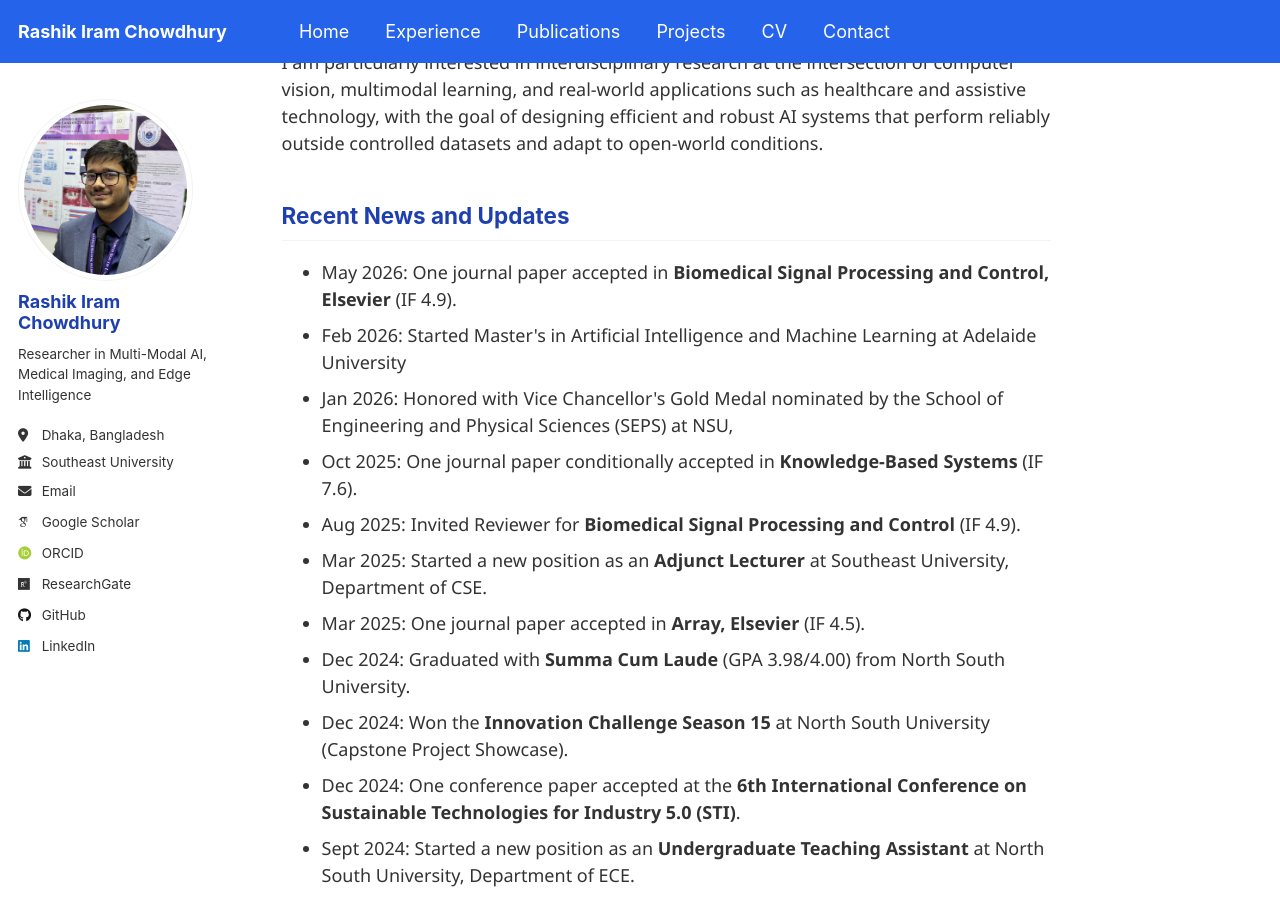
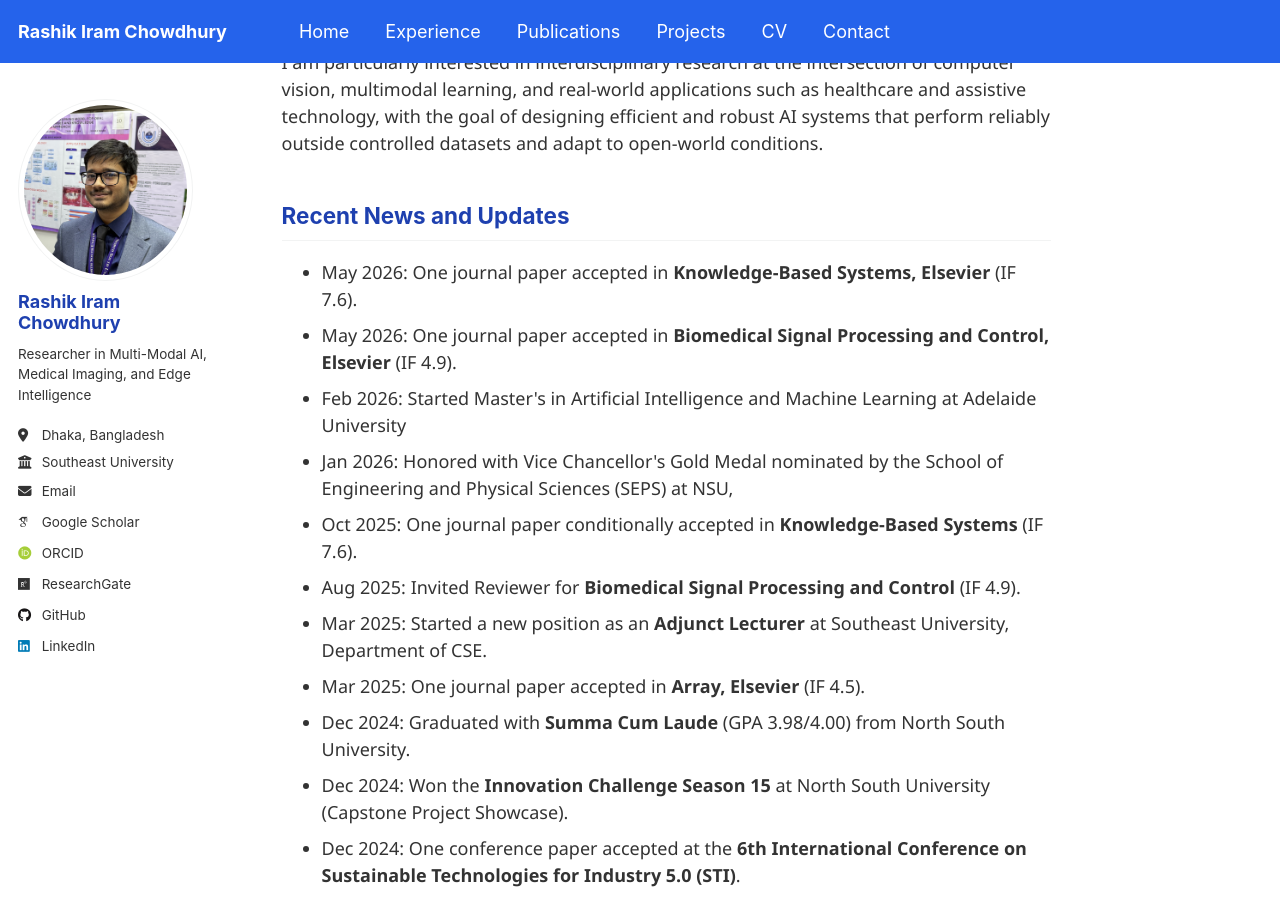
Before and after one commit to RashikIram/rashikiram.github.io, a Jekyll site: the page built from index.md, in a window 1280 px wide and 900 px high, scrolled down 582 px. Built offline with Jekyll 4.4.1, drawn with Linux system fonts in a browser that asks for light colours; some web fonts are replaced.

Commit message:
Add recent journal paper acceptance to index.md

```diff
--- a/index.md
+++ b/index.md
@@ -29,6 +29,8 @@ I am particularly interested in interdisciplinary research at the intersection o
 <h2 class="exp-heading">Recent News and Updates</h2>
 <div class="exp-card">
   <ul>
+    <li>May 2026: One journal paper accepted in <strong>Knowledge-Based Systems, Elsevier</strong> (IF 7.6).</li>
+
     <li>May 2026: One journal paper accepted in <strong>Biomedical Signal Processing and Control, Elsevier</strong> (IF 4.9).</li>
 
     <li>Feb 2026: Started Master's in Artificial Intelligence and Machine Learning at Adelaide University</li>
```
